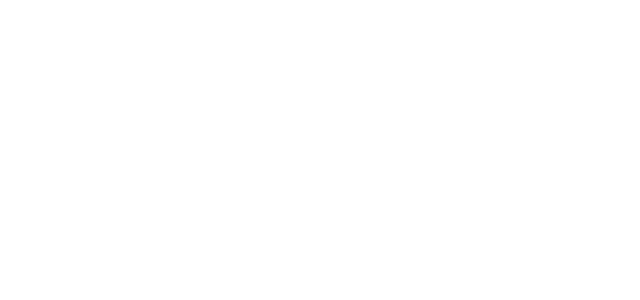
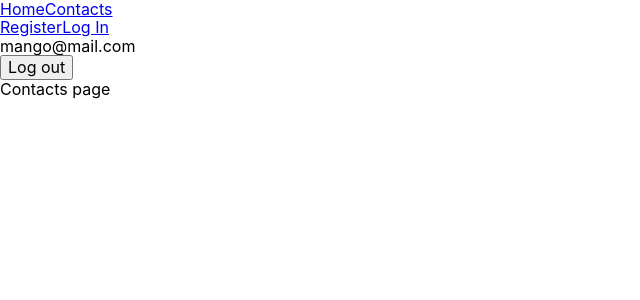
Before and after one commit to Yaroslav-Yaroslav/goit-react-hw-08-phonebook, a React (Create React App) app: page /contacts in a window 1280 px wide. Before the commit this address had no page. Shown: the top 300 px of the page, without its empty margins (0-640 px from the left). Built offline with nearby package versions, Linux system fonts and the light colour scheme.

Commit message:
create pages

```diff
--- a/src/components/App.jsx
+++ b/src/components/App.jsx
@@ -1,11 +1,20 @@
 import { Route, Routes } from 'react-router-dom';
 import { SharedLayout } from './SharedLayout/SharedLayout';
+
+import { lazy } from 'react';
+const Home = lazy(() => import('../pages/Home/Home'));
+const Contacts = lazy(() => import('../pages/Contacts/Contacts'));
+const Register = lazy(() => import('../pages/Register/Register'));
+const Login = lazy(() => import('../pages/Login/Login'));
 
 export const App = () => {
   return (
     <Routes>
       <Route path="/" element={<SharedLayout />}>
-
+        <Route index element={<Home />} />
+        <Route path="contacts" element={<Contacts />} />
+        <Route path="register" element={<Register />} />
+        <Route path="login" element={<Login />} />
       </Route>
     </Routes>
   );
--- a/src/components/Header/Header.jsx
+++ b/src/components/Header/Header.jsx
@@ -1,7 +1,11 @@
-
+import { AuthNav } from 'components/AuthNav/AuthNav';
+import { Navigation } from './Navigation/Navigation';
+import { UserMenu } from 'components/UserMenu/UserMenu';
 
 export const Header = () => (
   <header>
-
+    <Navigation />
+    <AuthNav />
+    <UserMenu />
   </header>
 );
--- /dev/null
+++ b/src/pages/Contacts/Contacts.jsx
@@ -0,0 +1,5 @@
+const Contacts = () => {
+  return <div>Contacts page</div>;
+};
+
+export default Contacts;
--- /dev/null
+++ b/src/pages/Home/Home.jsx
@@ -0,0 +1,4 @@
+const Home = () => {
+  return <div>Home page</div>;
+};
+export default Home;
--- /dev/null
+++ b/src/pages/Login/Login.jsx
@@ -0,0 +1,5 @@
+const Login = () => {
+  return <div>Log in page</div>;
+};
+
+export default Login;
--- /dev/null
+++ b/src/pages/Register/Register.jsx
@@ -0,0 +1,5 @@
+const Register = () => {
+  return <div>Register page</div>;
+};
+
+export default Register;
```
